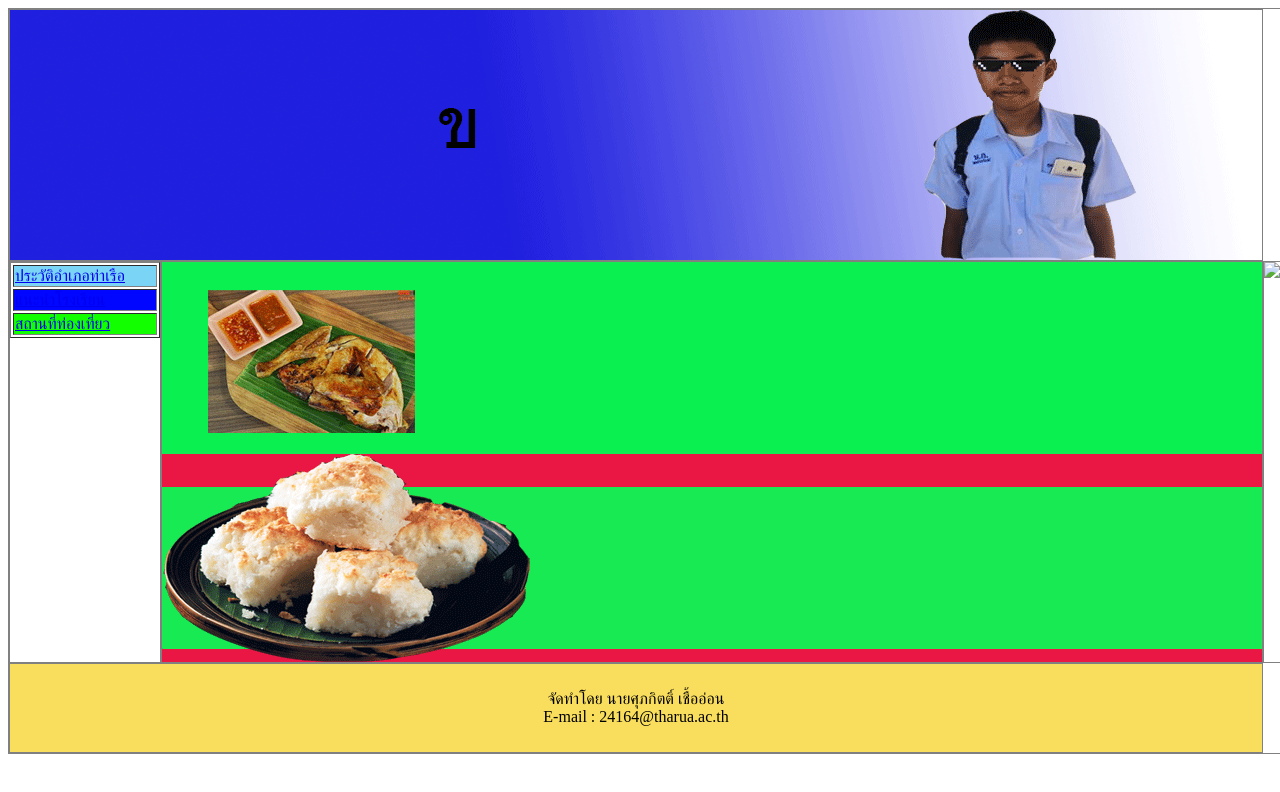
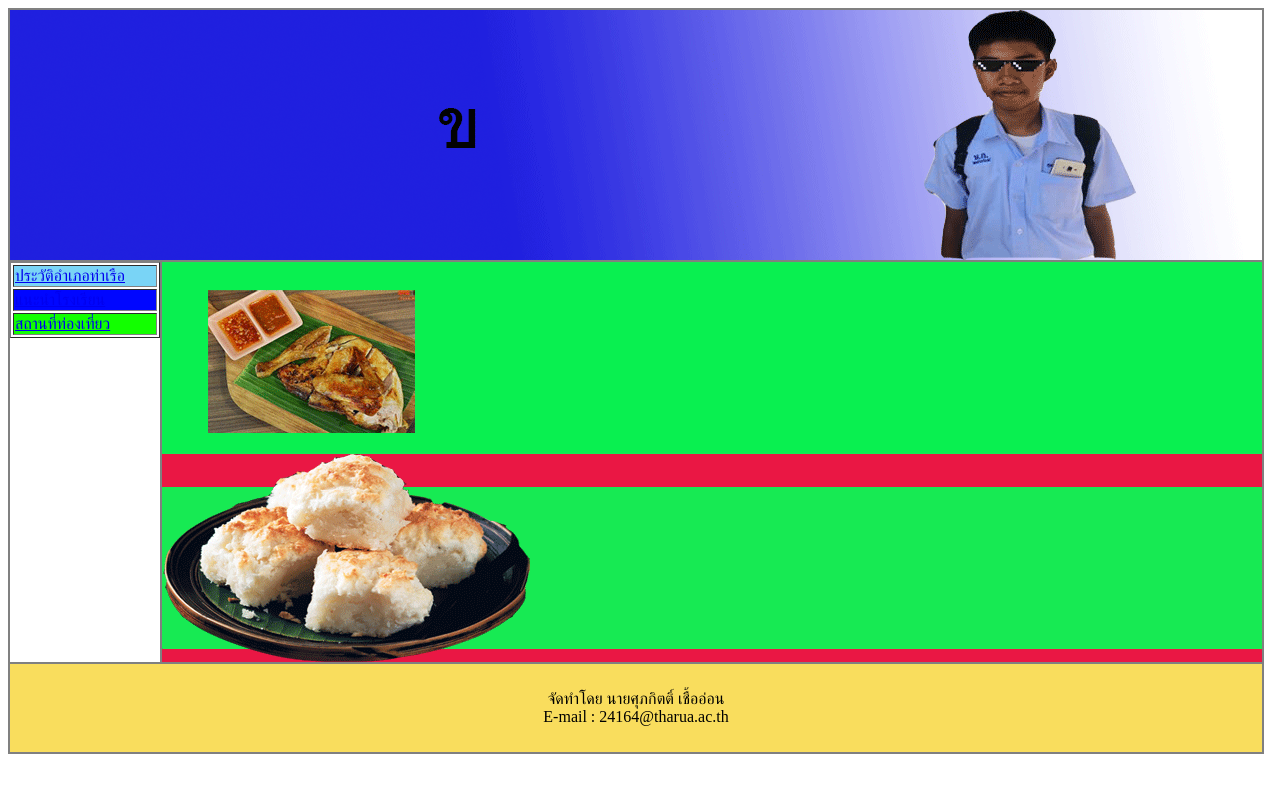
Before and after one commit to bboss0650/bossnaja, a plain HTML site: page index.html in a window 1280 px wide. Drawn offline with Linux system fonts and the light colour scheme.

Commit message:
Update index.html

```diff
--- a/index.html
+++ b/index.html
@@ -21,7 +21,6 @@
 </td>
 
     <td width="1100" height="400"valign="top"> <img src="รวมมิตร.gif"> </td>
-<td width="1100" height="400"valign="top"> <img src="น่าอยู่มากๆ.jpg"> </td>
 
   </tr>
 
```
